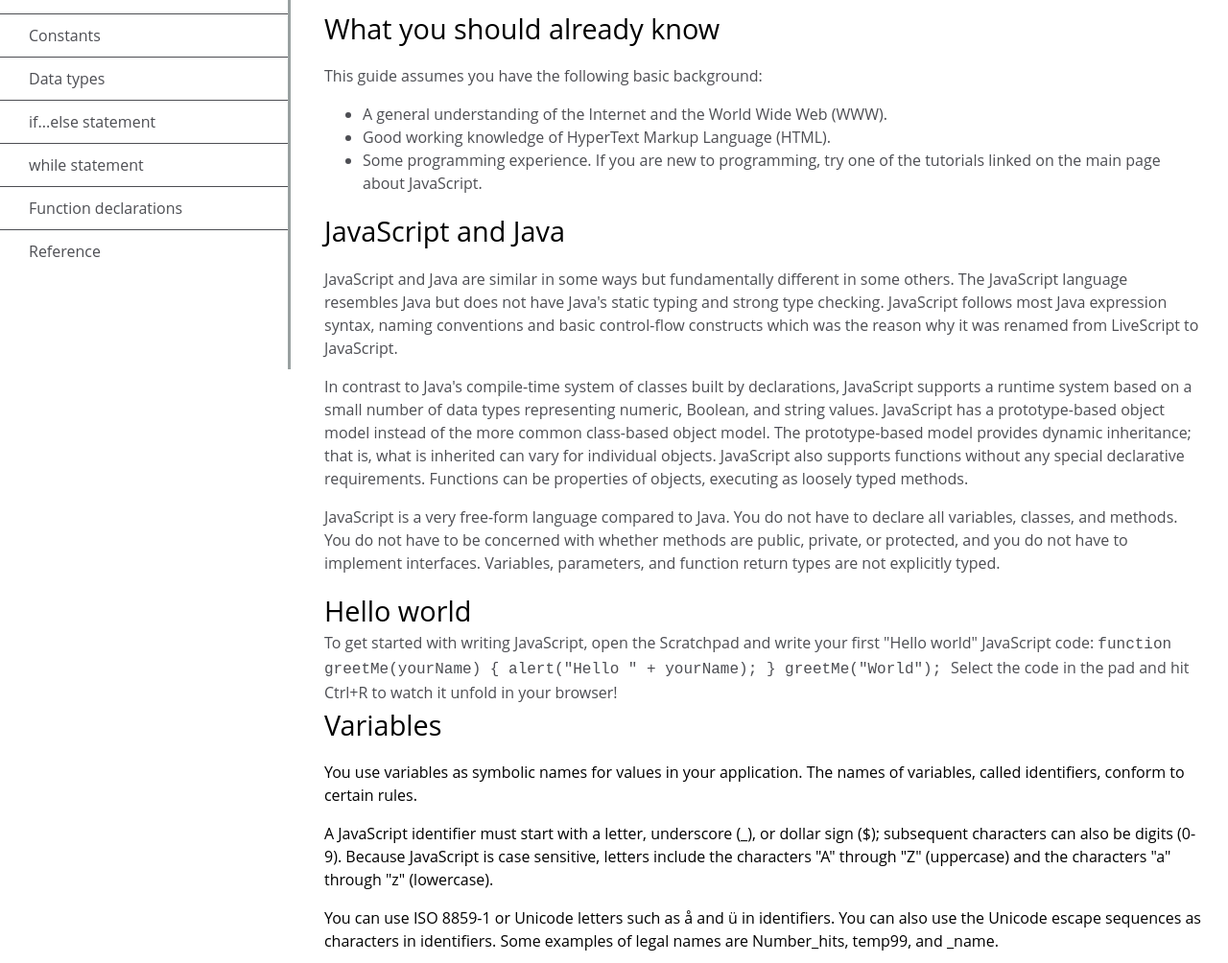
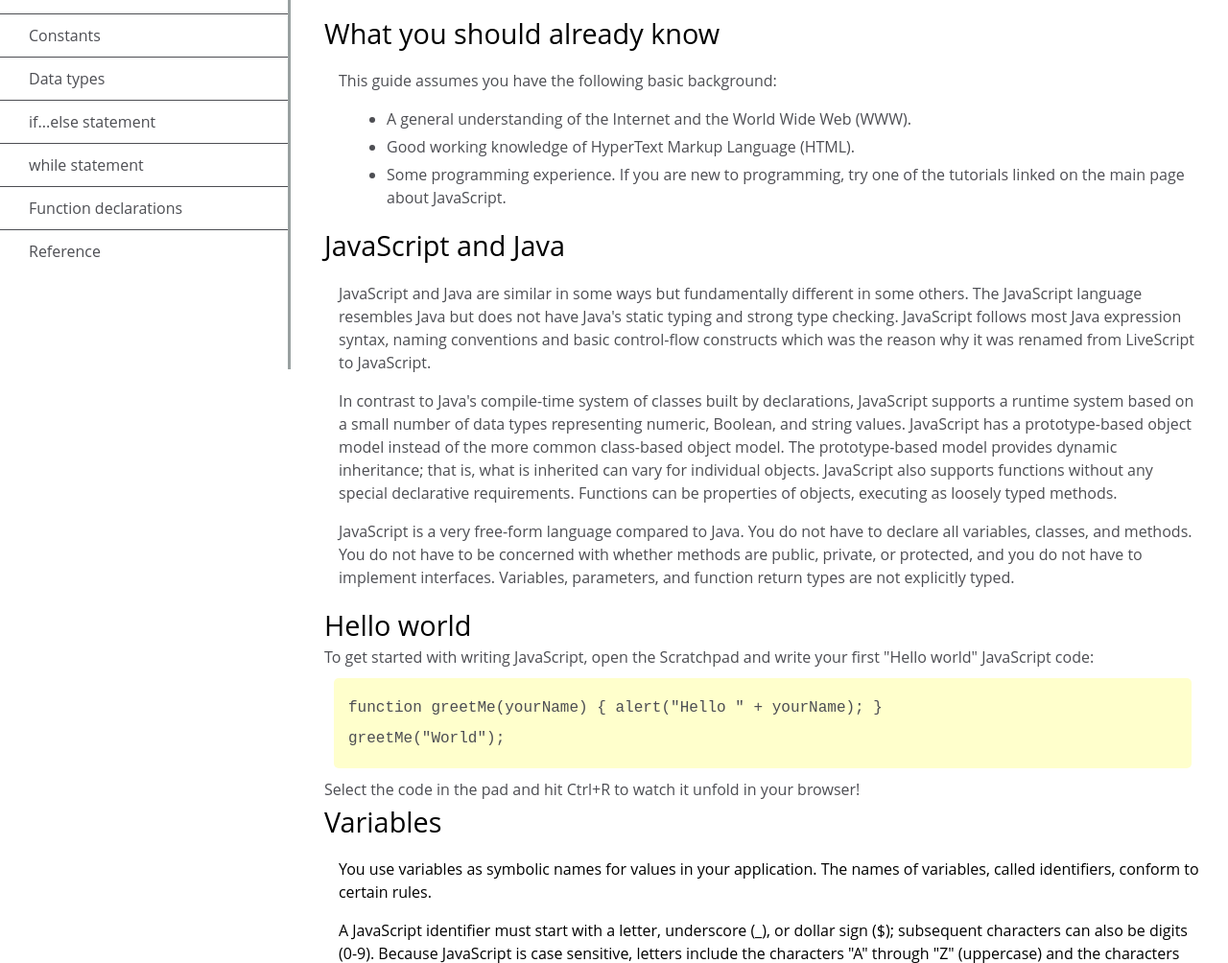
Before and after one commit to TKolev11/freeCodeCamp-Course-Responsive-Web-Design, a plain HTML site: page Technical Documentation Page (Certification Project)/index.html in a window 1280 px wide. Shown: the part 415-1419 px from the top of the page at 96% size. Drawn offline with Linux system fonts and the light colour scheme.

Commit message:
Update styles.css

```diff
--- a/Technical Documentation Page (Certification Project)/styles.css
+++ b/Technical Documentation Page (Certification Project)/styles.css
@@ -59,3 +59,27 @@ body {
 .main-section header {
     font-size: 1.8em;
 }
+
+article li {
+    margin: 5px 0px 0px 25px;
+}
+
+p {
+    margin-left: 15px;
+}
+
+code {
+    background-color: #FFFFCC;
+    display: block;
+    text-align: left;
+    white-space: pre-line;
+    position: relative;
+    word-break: normal;
+    word-wrap: normal;
+    line-height: 2;
+    padding: 15px;
+    margin: 10px;
+    border-radius: 5px;
+}
+
+@media (max-width: 1199px) and (min-width: 769px) {}
```
